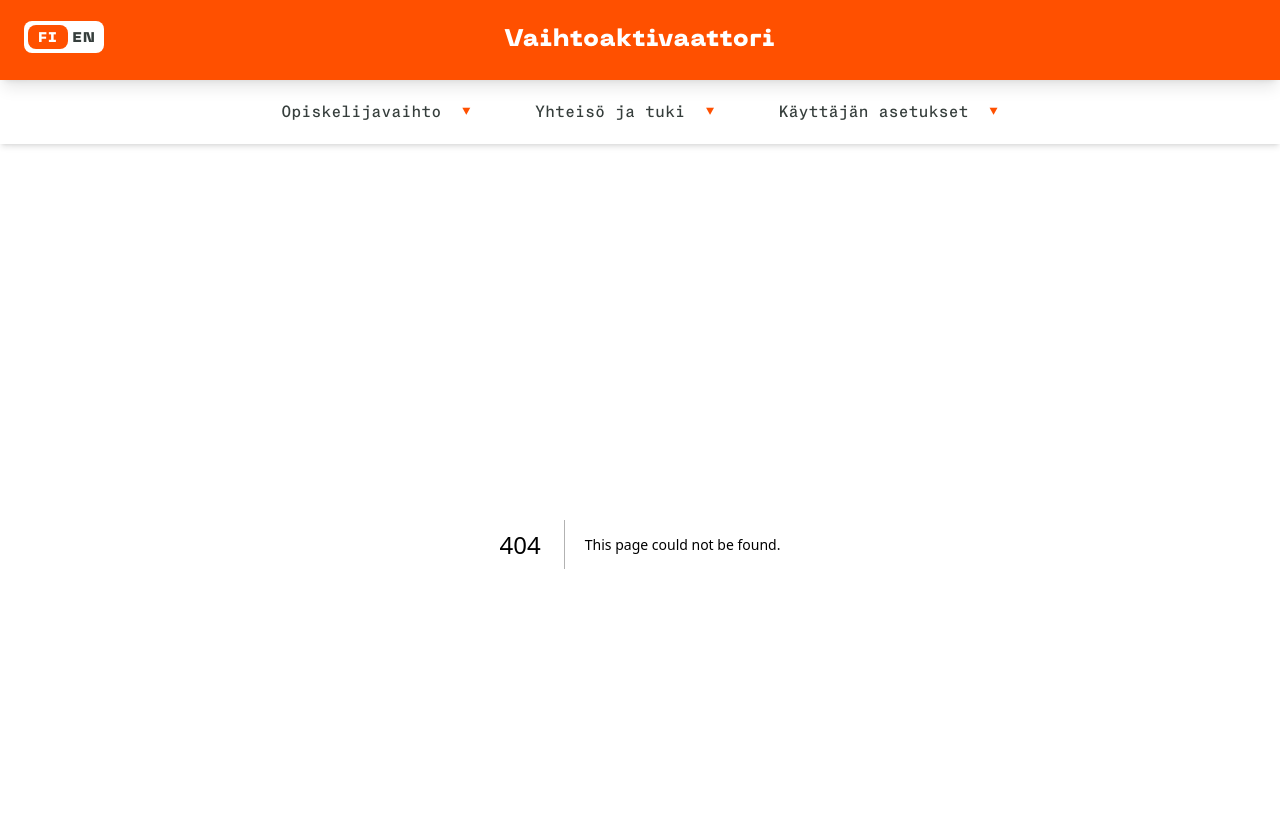
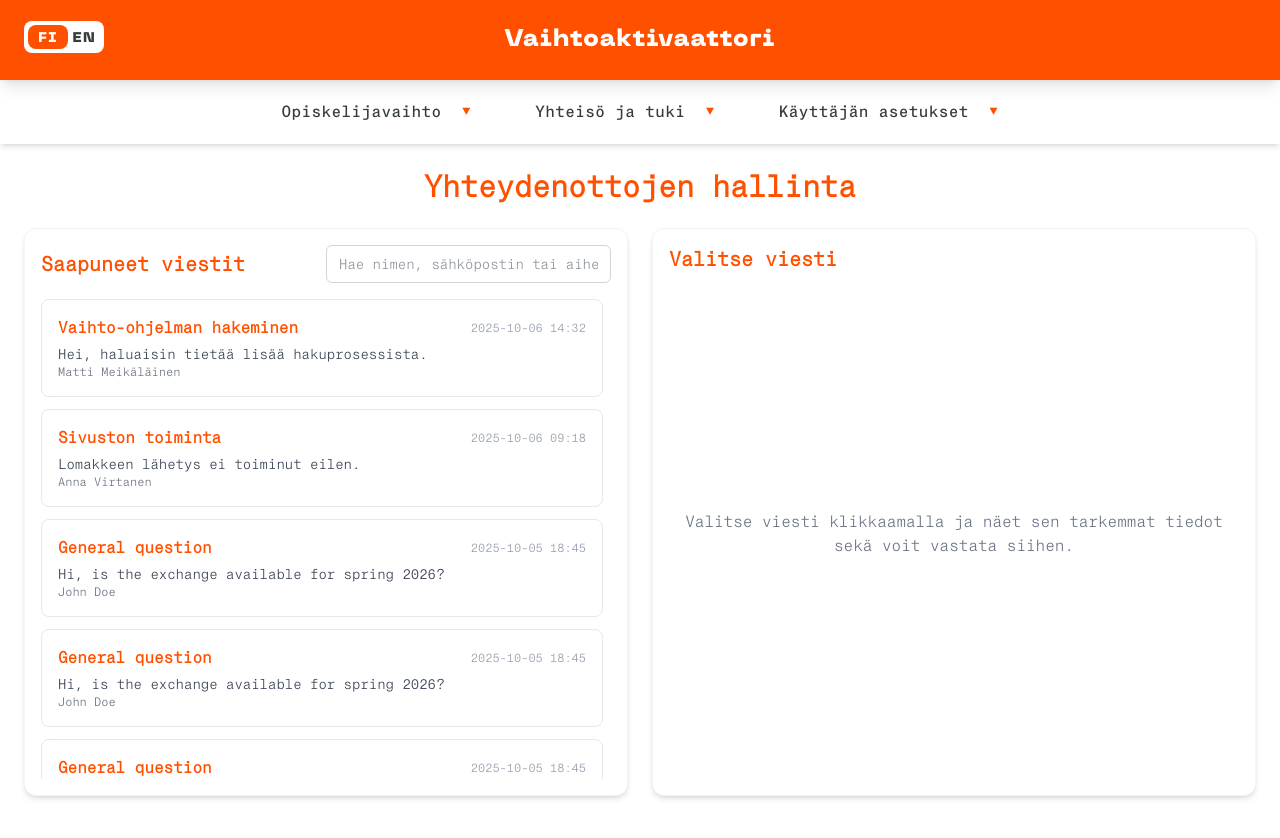
Before and after one commit to karripar/va-frontend, a Next.js app: page /admin/contact-messages in a window 1280 px wide. Before the commit this address had no page. Shown: the top 838 px of the page. Built offline with nearby package versions, Linux system fonts and the light colour scheme.

Commit message:
some tests for destinations

```diff
--- /dev/null
+++ b/src/app/admin/contact-messages/page.tsx
@@ -0,0 +1,226 @@
+"use client";
+import React, { useState, useEffect } from "react";
+
+interface ContactMessage {
+  id: number;
+  name: string;
+  email: string;
+  topic: string;
+  message: string;
+  created_at: string;
+}
+
+const AdminContactPage: React.FC = () => {
+  const [messages, setMessages] = useState<ContactMessage[]>([]);
+  const [filteredMessages, setFilteredMessages] = useState<ContactMessage[]>(
+    []
+  );
+  const [selectedMessage, setSelectedMessage] = useState<ContactMessage | null>(
+    null
+  );
+  const [reply, setReply] = useState("");
+  const [filter, setFilter] = useState("");
+  const [loading, setLoading] = useState(true);
+
+  useEffect(() => {
+    // TODO: Replace with real API call
+    const fetchMessages = async () => {
+      setLoading(true);
+      const mock: ContactMessage[] = [
+        {
+          id: 1,
+          name: "Matti Meikäläinen",
+          email: "matti@example.com",
+          topic: "Vaihto-ohjelman hakeminen",
+          message: "Hei, haluaisin tietää lisää hakuprosessista.",
+          created_at: "2025-10-06 14:32",
+        },
+        {
+          id: 2,
+          name: "Anna Virtanen",
+          email: "anna@example.com",
+          topic: "Sivuston toiminta",
+          message: "Lomakkeen lähetys ei toiminut eilen.",
+          created_at: "2025-10-06 09:18",
+        },
+        {
+          id: 3,
+          name: "John Doe",
+          email: "john@metropolia.fi",
+          topic: "General question",
+          message: "Hi, is the exchange available for spring 2026?",
+          created_at: "2025-10-05 18:45",
+        },
+        {
+          id: 4,
+          name: "John Doe",
+          email: "john@metropolia.fi",
+          topic: "General question",
+          message: "Hi, is the exchange available for spring 2026?",
+          created_at: "2025-10-05 18:45",
+        },
+        {
+          id: 5,
+          name: "John Doe",
+          email: "john@metropolia.fi",
+          topic: "General question",
+          message: "Hi, is the exchange available for spring 2026?",
+          created_at: "2025-10-05 18:45",
+        },
+        {
+          id: 6,
+          name: "John Doe",
+          email: "john@metropolia.fi",
+          topic: "General question",
+          message: "Hi, is the exchange available for spring 2026?",
+          created_at: "2025-10-05 18:45",
+        },
+        {
+          id: 7,
+          name: "John Doe",
+          email: "john@metropolia.fi",
+          topic: "General question",
+          message: "Hi, is the exchange available for spring 2026?",
+          created_at: "2025-10-05 18:45",
+        },
+      ];
+      setTimeout(() => {
+        setMessages(mock);
+        setFilteredMessages(mock);
+        setLoading(false);
+      }, 500);
+    };
+
+    fetchMessages();
+  }, []);
+
+  useEffect(() => {
+    const lowerFilter = filter.toLowerCase();
+    setFilteredMessages(
+      messages.filter(
+        (msg) =>
+          msg.name.toLowerCase().includes(lowerFilter) ||
+          msg.email.toLowerCase().includes(lowerFilter) ||
+          msg.topic.toLowerCase().includes(lowerFilter)
+      )
+    );
+  }, [filter, messages]);
+
+  const handleReply = (e: React.FormEvent) => {
+    e.preventDefault();
+    if (!selectedMessage) return;
+    alert(`Reply sent to ${selectedMessage.email}: ${reply}`);
+    setReply("");
+  };
+
+  return (
+    <div className="p-6 max-w-7xl mx-auto text-gray-800">
+      <h1 className="text-3xl font-bold mb-6 text-[#FF5000] text-center">
+        Yhteydenottojen hallinta
+      </h1>
+
+      <div className="flex flex-col md:flex-row gap-6">
+        {/* Left column: message list */}
+        <div className="md:w-1/2 bg-white rounded-xl shadow-md border border-gray-100 p-4 flex flex-col">
+          <div className="flex justify-between items-center mb-4">
+            <h2 className="text-xl font-semibold text-[#FF5000]">
+              Saapuneet viestit
+            </h2>
+            <input
+              type="text"
+              placeholder="Hae nimen, sähköpostin tai aiheen perusteella..."
+              value={filter}
+              onChange={(e) => setFilter(e.target.value)}
+              className="text-sm border border-gray-300 rounded-md px-3 py-2 w-1/2 focus:outline-none focus:ring-2 focus:ring-[#FF5000]"
+            />
+          </div>
+
+          {loading ? (
+            <div className="text-center text-gray-500 py-10">
+              Loading messages...
+            </div>
+          ) : filteredMessages.length === 0 ? (
+            <div className="text-center text-gray-500 py-10">
+              No matching messages.
+            </div>
+          ) : (
+            <div className="overflow-y-auto h-[60vh] space-y-3 pr-2">
+              {filteredMessages.map((msg) => (
+                <div
+                  key={msg.id}
+                  onClick={() => setSelectedMessage(msg)}
+                  className={`p-4 border rounded-lg cursor-pointer transition hover:shadow-md ${
+                    selectedMessage?.id === msg.id
+                      ? "border-[#FF5000] bg-orange-50"
+                      : "border-gray-200 bg-white"
+                  }`}
+                >
+                  <div className="flex justify-between items-center mb-1">
+                    <h3 className="font-semibold text-[#FF5000]">
+                      {msg.topic}
+                    </h3>
+                    <span className="text-xs text-gray-400">
+                      {msg.created_at}
+                    </span>
+                  </div>
+                  <p className="text-sm text-gray-700 line-clamp-2">
+                    {msg.message}
+                  </p>
+                  <p className="text-xs text-gray-500">{msg.name}</p>
+                </div>
+              ))}
+            </div>
+          )}
+        </div>
+
+        {/* Right column: message details + reply panel */}
+        <div className="md:w-1/2 bg-white rounded-xl shadow-md border border-gray-100 p-4 flex flex-col">
+          <h2 className="text-xl font-semibold mb-4 text-[#FF5000]">
+            {selectedMessage ? "Viestin tarkastelu" : "Valitse viesti"}
+          </h2>
+
+          {selectedMessage ? (
+            <div className="flex flex-col justify-between h-full">
+              <div className="space-y-3 overflow-y-auto max-h-[55vh] pr-1">
+                <div>
+                  <p className="font-semibold">{selectedMessage.topic}</p>
+                  <p className="text-sm text-gray-500">
+                    From: {selectedMessage.name} ({selectedMessage.email})
+                  </p>
+                  <p className="mt-2 text-gray-700 whitespace-pre-line">
+                    {selectedMessage.message}
+                  </p>
+                </div>
+              </div>
+
+              <form onSubmit={handleReply} className="mt-4 space-y-3">
+                <label className="block font-semibold">Kirjoita vastaus</label>
+                <textarea
+                  rows={4}
+                  value={reply}
+                  onChange={(e) => setReply(e.target.value)}
+                  className="w-full p-3 border border-gray-300 rounded-md resize-none focus:outline-none focus:ring-2 focus:ring-[#FF5000]"
+                  placeholder="Kirjoita vastauksesi tähän..."
+                  required
+                />
+                <button
+                  type="submit"
+                  className="w-full bg-[#FF5000] text-white font-semibold py-3 rounded-lg shadow hover:bg-[#e04e00] transition"
+                >
+                  Lähetä vastaus
+                </button>
+              </form>
+            </div>
+          ) : (
+            <div className="text-center text-gray-500 flex-1 flex items-center justify-center">
+              Valitse viesti klikkaamalla ja näet sen tarkemmat tiedot sekä voit
+              vastata siihen.
+            </div>
+          )}
+        </div>
+      </div>
+    </div>
+  );
+};
+
+export default AdminContactPage;
--- a/src/app/destinations/page.tsx
+++ b/src/app/destinations/page.tsx
@@ -4,7 +4,11 @@ import React, { useState } from "react";
 import DestinationList from "@/components/exchange-destinations/DestinationList";
 import Image from "next/image";
 
-const DestinationMap = React.lazy(() => import("@/components/exchange-destinations/DestinationMap"));
+// const DestinationMap = React.lazy(() => import("@/components/exchange-destinations/DestinationMap"));
+
+// Normal import for testing purposes, vitest has issues with React.lazy
+import DestinationMap from "@/components/exchange-destinations/DestinationMap";
+
 
 const fieldLabels: Record<string, string> = {
   tech: "Tekniikka",
```
Also changed, not shown: 2 other files (tests, documents, lock files or other folders).
